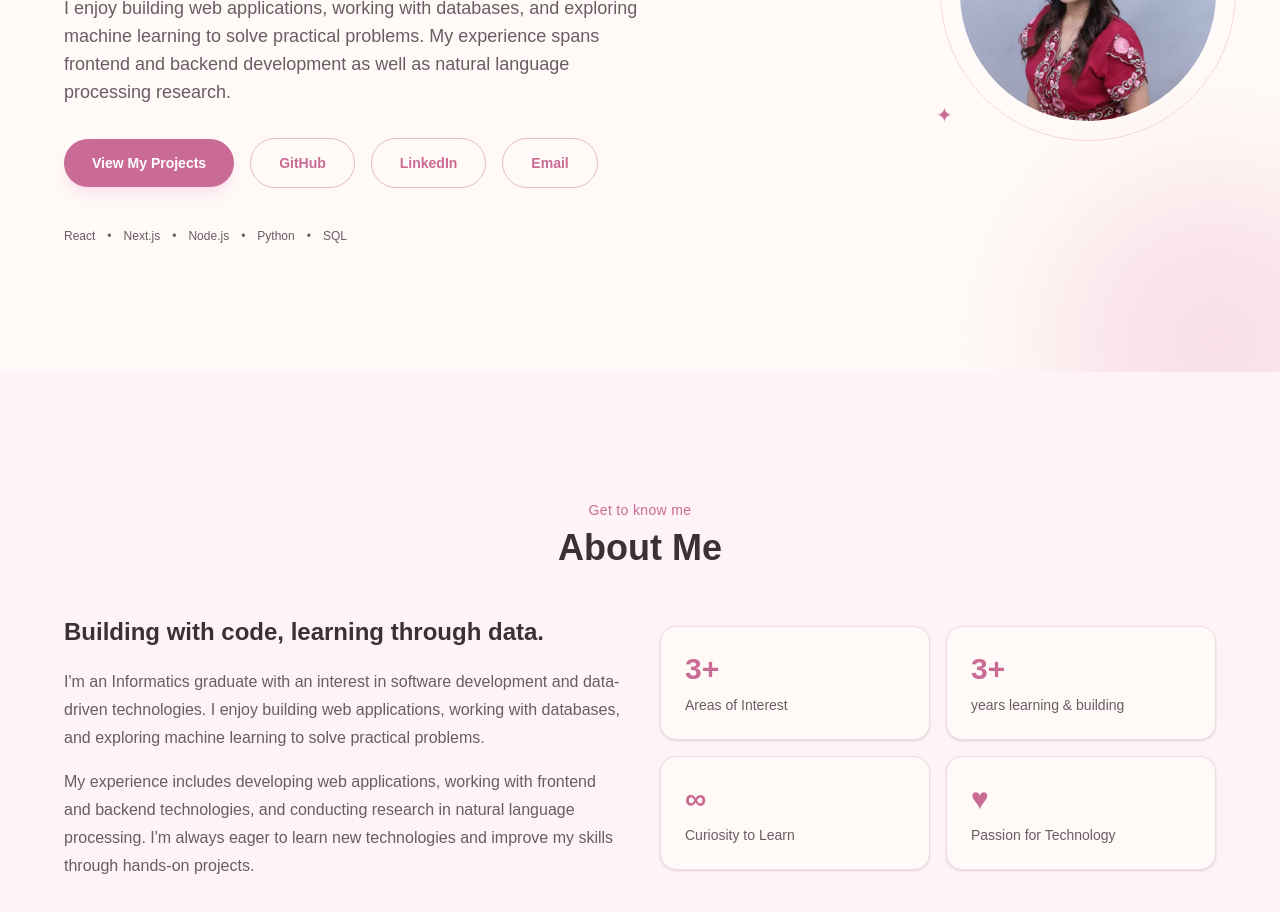
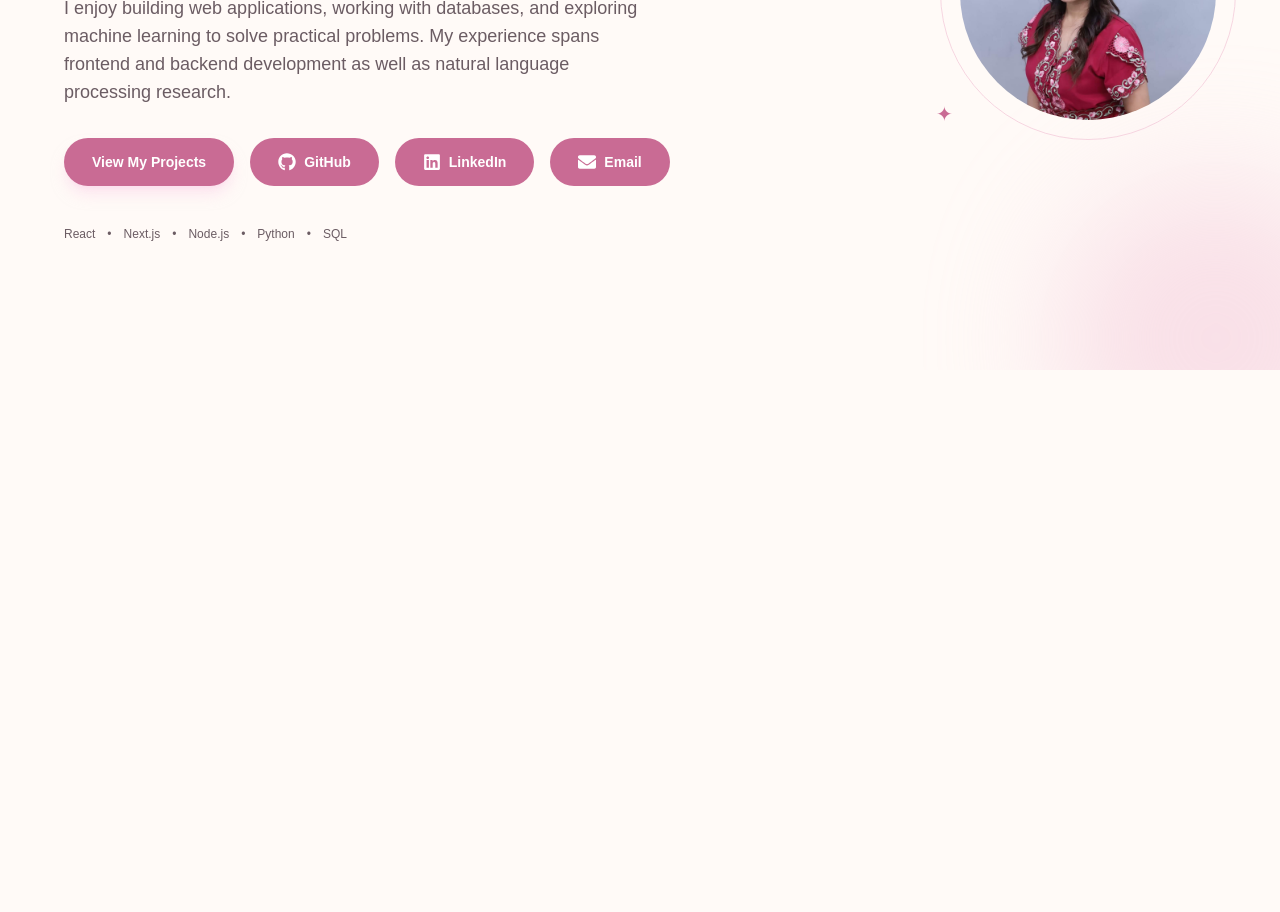
Before and after one commit to Euni-Stephany/portofolio-web, a Next.js app: page / in a window 1280 px wide. Shown: the part 460-1372 px from the top of the page. After the commit the page ends 830 px from the top, so only its background shows below. Built offline with nearby package versions, Linux system fonts and the light colour scheme.

Commit message:
feature added, fixed button, more in notes

```diff
--- a/app/page.tsx
+++ b/app/page.tsx
@@ -1,15 +1,11 @@
 import Navbar from "@/components/Navbar";
 import Hero from "@/components/Hero";
-import About from "@/components/About";
-
 export default function Home() {
   return (
     <>
       <Navbar />
-
       <main>
         <Hero />
-        <About />
       </main>
     </>
   );
--- a/components/About.tsx
+++ /dev/null
@@ -1,79 +0,0 @@
-export default function About() {
-  return (
-    <section
-      id="about"
-      className="bg-[var(--section-background)] px-6 py-20 transition-colors sm:py-24 md:py-32"
-    >
-      <div className="mx-auto max-w-6xl">
-        {/* Section Heading */}
-        <div className="mb-12 text-center">
-          <p className="mb-2 text-sm font-medium tracking-wide text-[var(--pink)]">
-            Get to know me
-          </p>
-          <h2 className="text-3xl font-bold text-[var(--foreground)] sm:text-4xl">
-            About Me
-          </h2>
-        </div>
-
-        {/* Content */}
-        <div className="grid gap-10 md:grid-cols-2 md:items-center">
-          {/* Text */}
-          <div>
-            <h3 className="text-2xl font-semibold text-[var(--foreground)]">
-              Building with code, learning through data.
-            </h3>
-
-            <p className="mt-5 leading-7 text-[var(--muted)]">
-              I&apos;m an Informatics graduate with an interest in software
-              development and data-driven technologies. I enjoy building web
-              applications, working with databases, and exploring machine
-              learning to solve practical problems.
-            </p>
-
-            <p className="mt-4 leading-7 text-[var(--muted)]">
-              My experience includes developing web applications, working with
-              frontend and backend technologies, and conducting research in
-              natural language processing. I&apos;m always eager to learn new
-              technologies and improve my skills through hands-on projects.
-            </p>
-          </div>
-
-          {/* Highlights */}
-          <div className="grid grid-cols-2 gap-4">
-            <div className="rounded-2xl border border-[#f0dce4] bg-[var(--background)] p-6 shadow-sm transition hover:-translate-y-1 dark:border-[#4a303b]">
-              <p className="text-3xl font-bold text-[var(--pink)]">3+</p>
-
-              <p className="mt-2 text-sm text-[var(--muted)]">
-                Areas of Interest
-              </p>
-            </div>
-
-            <div className="rounded-2xl border border-[#f0dce4] bg-[var(--background)] p-6 shadow-sm transition hover:-translate-y-1 dark:border-[#4a303b]">
-              <p className="text-3xl font-bold text-[var(--pink)]">3+</p>
-
-              <p className="mt-2 text-sm text-[var(--muted)]">
-                years learning & building
-              </p>
-            </div>
-
-            <div className="rounded-2xl border border-[#f0dce4] bg-[var(--background)] p-6 shadow-sm transition hover:-translate-y-1 dark:border-[#4a303b]">
-              <p className="text-3xl font-bold text-[var(--pink)]">∞</p>
-
-              <p className="mt-2 text-sm text-[var(--muted)]">
-                Curiosity to Learn
-              </p>
-            </div>
-
-            <div className="rounded-2xl border border-[#f0dce4] bg-[var(--background)] p-6 shadow-sm transition hover:-translate-y-1 dark:border-[#4a303b]">
-              <p className="text-3xl font-bold text-[var(--pink)]">♥</p>
-
-              <p className="mt-2 text-sm text-[var(--muted)]">
-                Passion for Technology
-              </p>
-            </div>
-          </div>
-        </div>
-      </div>
-    </section>
-  );
-}
--- a/components/Hero.tsx
+++ b/components/Hero.tsx
@@ -2,10 +2,9 @@
 
 import Image from "next/image";
 import { useState } from "react";
+import { FaGithub, FaLinkedin, FaEnvelope } from "react-icons/fa";
 
 export default function Hero() {
-  const [isCvOpen, setIsCvOpen] = useState(false);
-
   return (
     <section className="relative isolate overflow-hidden bg-[var(--background)] px-6 py-20 transition-colors sm:py-24 md:py-32">
       {/* Decorative Background */}
@@ -42,7 +41,7 @@ export default function Hero() {
             <br className="sm:hidden" /> & Data Enthusiast
           </h2>
 
-          <p className="mx-auto mt-6 max-w-xl text-base leading-7 text-[var(--muted)] sm:text-lg md:mx-0">
+          <p className="mx-auto mt-6 max-w-xl text-base leading-7 text-[var(--muted)] sm:text-lg md:mx-0 italic">
             building with code, learning through data.
           </p>
 
@@ -63,13 +62,13 @@ export default function Hero() {
             >
               View My Projects
             </a>
-
             <a
               href="https://github.com/Euni-Stephany"
               target="_blank"
               rel="noopener noreferrer"
-              className="rounded-full border border-[#e7b8cb] px-7 py-3.5 text-center text-sm font-semibold text-[var(--pink)] transition duration-300 hover:bg-[var(--pink-light)]"
+              className="flex w-full items-center justify-center gap-2 rounded-full bg-[var(--pink)] px-7 py-3.5 text-sm font-semibold text-white transition hover:-translate-y-1 hover:opacity-90 sm:w-auto"
             >
+              <FaGithub size={18} />
               GitHub
             </a>
 
@@ -77,15 +76,17 @@ export default function Hero() {
               href="https://www.linkedin.com/in/eunique-lydia-stephany-2075822b6/"
               target="_blank"
               rel="noopener noreferrer"
-              className="rounded-full border border-[#e7b8cb] px-7 py-3.5 text-center text-sm font-semibold text-[var(--pink)] transition duration-300 hover:bg-[var(--pink-light)]"
+              className="flex w-full items-center justify-center gap-2 rounded-full bg-[var(--pink)] px-7 py-3.5 text-sm font-semibold text-white transition hover:-translate-y-1 hover:opacity-90 sm:w-auto"
             >
+              <FaLinkedin size={18} />
               LinkedIn
             </a>
 
             <a
               href="mailto:eulydiastephany@gmail.com"
-              className="rounded-full border border-[#e7b8cb] px-7 py-3.5 text-center text-sm font-semibold text-[var(--pink)] transition duration-300 hover:bg-[var(--pink-light)]"
+              className="flex w-full items-center justify-center gap-2 rounded-full bg-[var(--pink)] px-7 py-3.5 text-sm font-semibold text-white transition hover:-translate-y-1 hover:opacity-90 sm:w-auto"
             >
+              <FaEnvelope size={18} />
               Email
             </a>
           </div>
--- a/components/Navbar.tsx
+++ b/components/Navbar.tsx
@@ -69,7 +69,7 @@ export default function Navbar() {
             type="button"
             onClick={toggleDarkMode}
             aria-label="Toggle dark mode"
-            className="rounded-full bg-[var(--pink-light)] px-3 py-2 transition-transform hover:scale-105"
+            className="rounded-full bg-[var(--pink-light)] px-3 py-2 cursor-pointer transition-transform duration-200 hover:scale-105"
           >
             <>
               {darkMode ? "☀️" : "🌙"}
@@ -84,7 +84,7 @@ export default function Navbar() {
             type="button"
             onClick={toggleDarkMode}
             aria-label="Toggle dark mode"
-            className="rounded-full bg-[var(--pink-light)] px-3 py-2"
+            className="rounded-full bg-[var(--pink-light)] px-3 py-2 cursor-pointer transition-transform duration-200 hover:scale-110"
           >
             <>
               {darkMode ? "☀️" : "🌙"}
@@ -99,7 +99,7 @@ export default function Navbar() {
             }}
             aria-label={isMenuOpen ? "Close menu" : "Open menu"}
             aria-expanded={isMenuOpen}
-            className="rounded-lg bg-pink-200 px-4 py-2 text-2xl"
+            className="rounded-lg bg-pink-200 px-4 py-2 text-2xl cursor-pointer transition hover:-translate-y-1 hover:opacity-90 sm:w-auto"
           >
             {isMenuOpen ? "✕" : "☰"}
           </button>
--- a/package.json
+++ b/package.json
@@ -11,7 +11,8 @@
   "dependencies": {
     "next": "16.3.0",
     "react": "19.2.8",
-    "react-dom": "19.2.8"
+    "react-dom": "19.2.8",
+    "react-icons": "^5.7.0"
   },
   "devDependencies": {
     "@tailwindcss/postcss": "^4",
```
Also changed, not shown: 1 other file (tests, documents, lock files or other folders).
